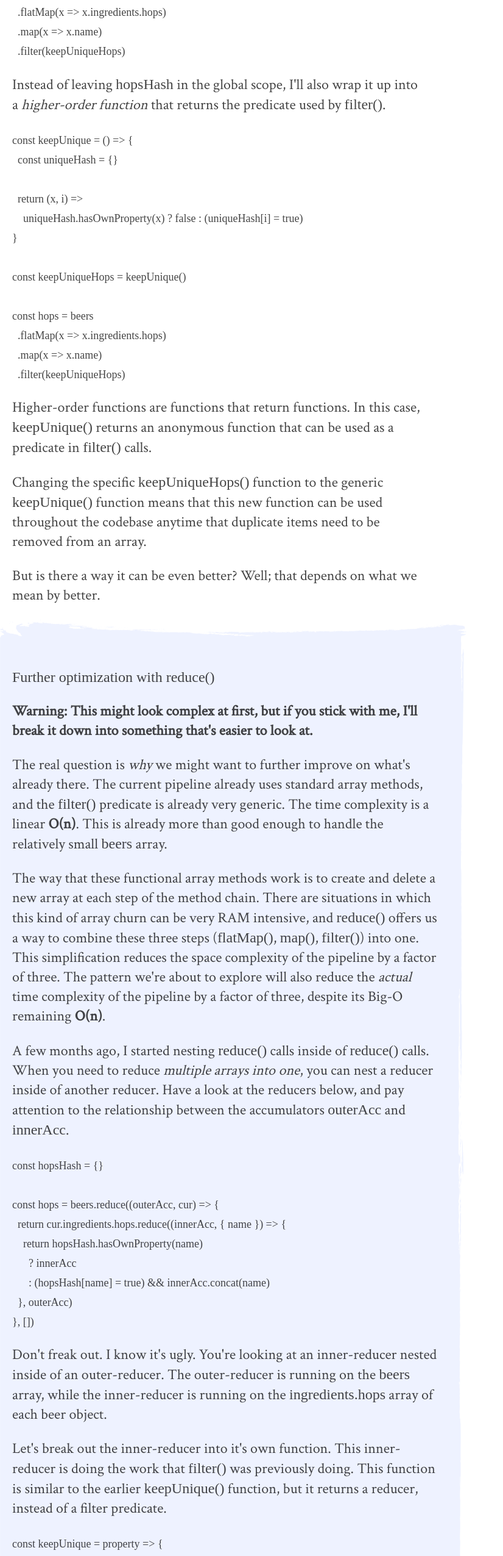
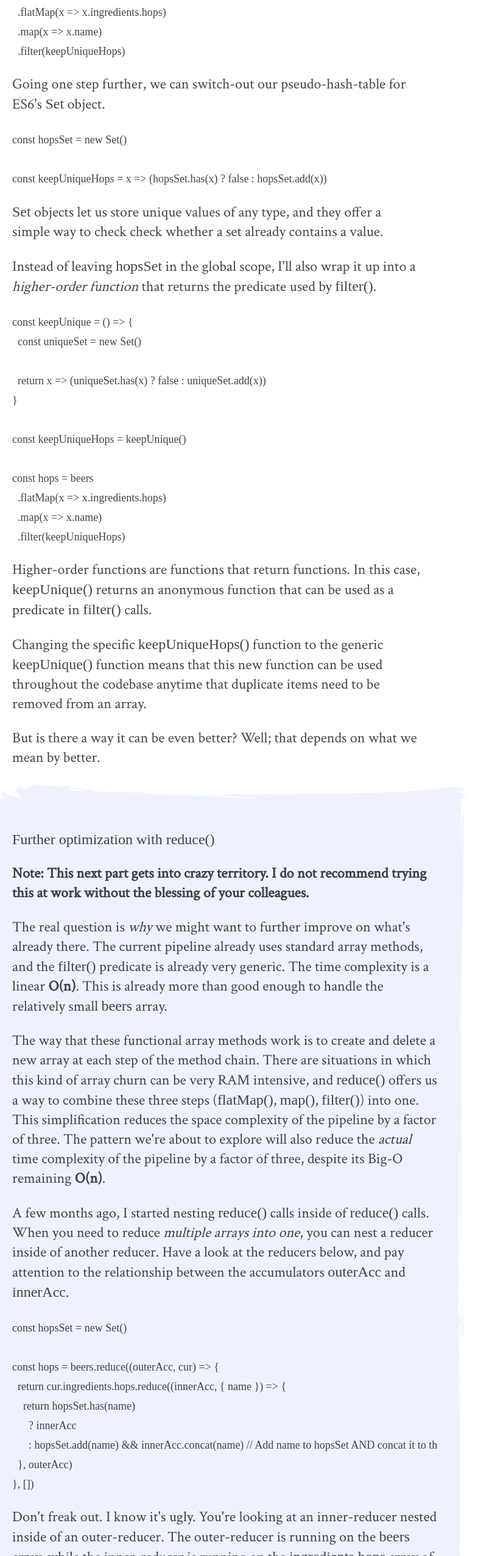
Before and after one commit to xari/xari-dev, a Gatsby site: page /better-unnesting/ in a window 1280 px wide. Shown: the part 8769-11320 px from the top of the page at 61% size, without its empty margins (0-826 px from the left). Built offline with nearby package versions, Linux system fonts and the light colour scheme; Gatsby itself is replaced by a stand-in of ours; some packages are replaced by stand-ins of ours; code samples lack their colours; a web font is replaced by a local one.

Commit message:
Fixed scope issue in example

````diff
--- a/content/blog/better-unnesting/index.md
+++ b/content/blog/better-unnesting/index.md
@@ -284,14 +284,23 @@ const hops = beers
   .filter(keepUniqueHops)
 ```
 
-Instead of leaving `hopsHash` in the global scope, I'll also wrap it up into a _higher-order function_ that returns the predicate used by `filter()`.
+Going one step further, we can switch-out our pseudo-hash-table for ES6's `Set` object.
+
+```js
+const hopsSet = new Set()
+
+const keepUniqueHops = x => (hopsSet.has(x) ? false : hopsSet.add(x))
+```
+
+`Set` objects let us store unique values of any type, and they offer a simple way to check check whether a set already contains a value.
+
+Instead of leaving `hopsSet` in the global scope, I'll also wrap it up into a _higher-order function_ that returns the predicate used by `filter()`.
 
 ```js
 const keepUnique = () => {
-  const uniqueHash = {}
+  const uniqueSet = new Set()
 
-  return (x, i) =>
-    uniqueHash.hasOwnProperty(x) ? false : (uniqueHash[i] = true)
+  return x => (uniqueSet.has(x) ? false : uniqueSet.add(x))
 }
 
 const keepUniqueHops = keepUnique()
@@ -314,7 +323,7 @@ Well; that depends on what we mean by better.
 
 ## Further optimization with `reduce()`
 
-**Warning: This might look complex at first, but if you stick with me, I'll break it down into something that's easier to look at.**
+**Note: This next part gets into crazy territory. I do not recommend trying this at work without the blessing of your colleagues.**
 
 The real question is _why_ we might want to further improve on what's already there.
 The current pipeline already uses standard array methods, and the `filter()` predicate is already very generic.
@@ -331,13 +340,13 @@ When you need to reduce _multiple arrays into one_, you can nest a reducer insid
 Have a look at the reducers below, and pay attention to the relationship between the accumulators `outerAcc` and `innerAcc`.
 
 ```js
-const hopsHash = {}
+const hopsSet = new Set()
 
 const hops = beers.reduce((outerAcc, cur) => {
   return cur.ingredients.hops.reduce((innerAcc, { name }) => {
-    return hopsHash.hasOwnProperty(name)
+    return hopsSet.has(name)
       ? innerAcc
-      : (hopsHash[name] = true) && innerAcc.concat(name)
+      : hopsSet.add(name) && innerAcc.concat(name) // Add name to hopsSet AND concat it to the accumulator
   }, outerAcc)
 }, [])
 ```
@@ -353,14 +362,14 @@ This function is similar to the earlier `keepUnique()` function, but it returns
 
 ```js
 const keepUnique = property => {
-  const uniqueHash = {}
+  const uniqueSet = new Set()
 
   return (acc, cur) => {
     const value = cur[property]
 
-    return uniqueHash.hasOwnProperty(value)
-      ? acc
-      : (uniqueHash[value] = true) && acc.concat(value)
+    return uniqueSet.has(value)
+      ? uniqueSet
+      : uniqueSet.add(value) && acc.concat(value)
   }
 }
 ```
````
